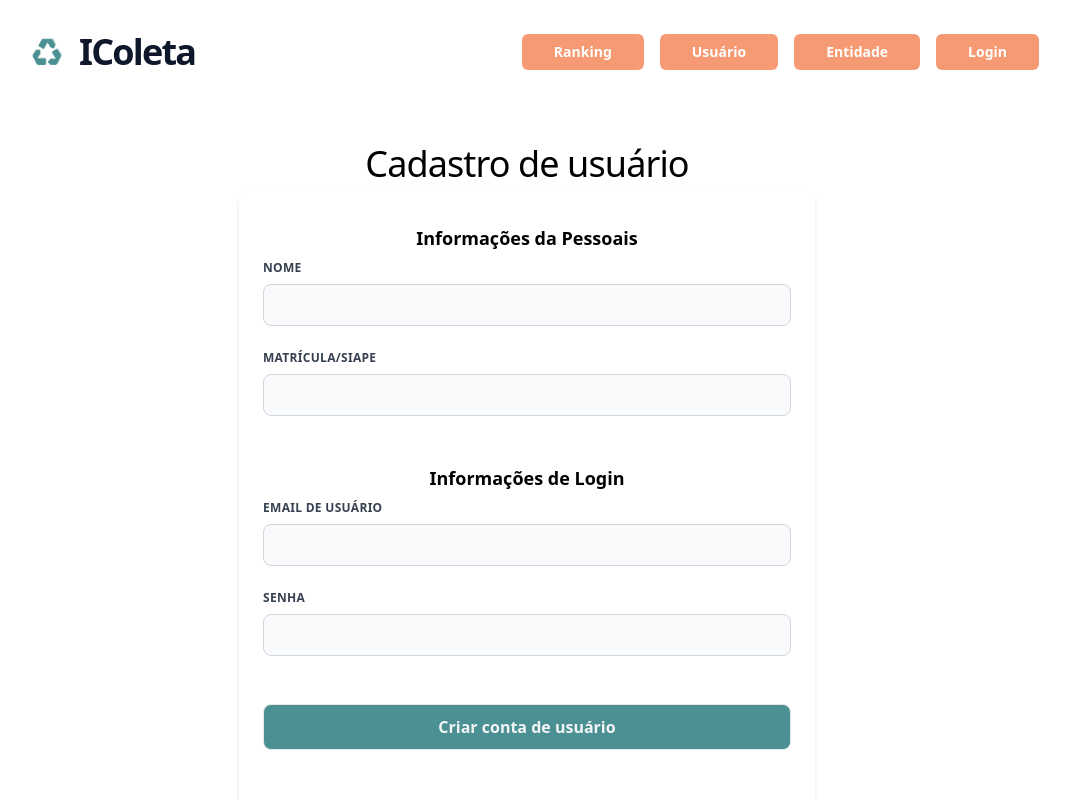
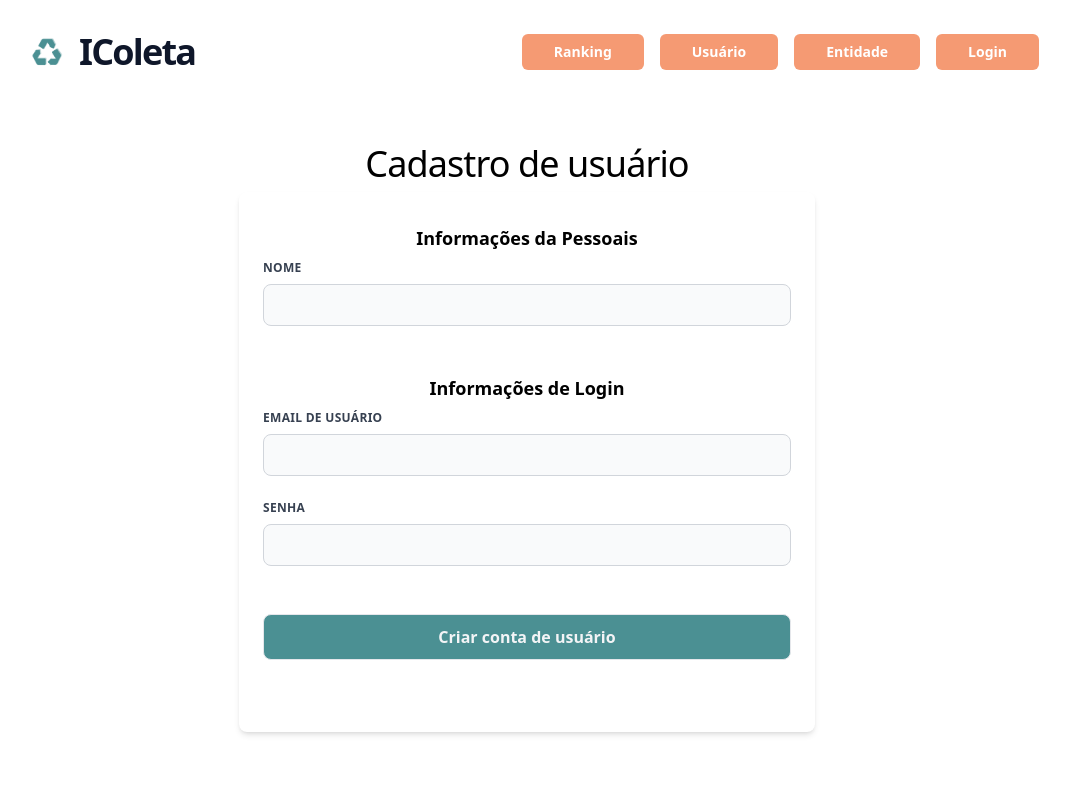
Before and after one commit to icoleta/icoleta-front, a React (Create React App) app: page /usuario/cadastrar in a window 1280 px wide. Shown: the top 800 px of the page, without its empty margins (113-1183 px from the left). Built offline with nearby package versions, Linux system fonts and the light colour scheme; no server answers.

Commit message:
Remove cpf field from user registration

```diff
--- a/src/pages/CadastroUsuario/index.jsx
+++ b/src/pages/CadastroUsuario/index.jsx
@@ -9,7 +9,7 @@ const CadastroUsuario = () => {
   const navigate = useNavigate();
   const { values, errors, handleChange, handleSubmit } = useForm(
     whenSubmitted,
-    ["cpf", "name", "email", "password"]
+    ["name", "email", "password"]
   );
 
   async function whenSubmitted() {
@@ -47,38 +47,6 @@ const CadastroUsuario = () => {
                 errors={errors}
               />
             </div>
-
-            <div class="w-full md:w-full px-3 mb-6">
-              <label
-                class="block uppercase tracking-wide text-gray-700 text-xs font-bold mb-2"
-                htmlFor="cpf"
-              >
-                Matrícula/Siape
-              </label>
-              <Input
-                type="text"
-                id="cpf"
-                name="cpf"
-                onChange={handleChange}
-                errors={errors}
-              />
-            </div>
-
-            {/* <div class="w-full md:w-full px-3 mb-6">
-              <label
-                class="block uppercase tracking-wide text-gray-700 text-xs font-bold mb-2"
-                htmlFor="phone"
-              >
-                Telefone
-              </label>
-              <Input
-                type="text"
-                id="phone"
-                name="phone"
-                onChange={handleChange}
-                errors={errors}
-              />
-            </div> */}
           </div>
           <fieldset className="font-semibold my-2 text-lg text-center">
             Informações de Login
@@ -130,78 +98,6 @@ const CadastroUsuario = () => {
         </form>
       </div>
     </div>
-    // <div className="flex justify-center items-center h-5/6 flex-col">
-    //   <form onSubmit={handleSubmit} className="w-1/6">
-    //     <p className="text-lg mb-4">Cadastro de usuário</p>
-
-    //     <label
-    //       htmlFor="cpf"
-    //       className="block mb-2 text-sm font-medium text-gray-900"
-    //     >
-    //       CPF:
-    //     </label>
-    //     <Input
-    //       type="text"
-    //       id="cpf"
-    //       name="cpf"
-    //       onChange={handleChange}
-    //       errors={errors}
-    //     />
-    //     <br></br>
-
-    //     <label
-    //       htmlFor="name"
-    //       className="block mb-2 text-sm font-medium text-gray-900"
-    //     >
-    //       Nome:
-    //     </label>
-    //     <Input
-    //       type="text"
-    //       id="name"
-    //       name="name"
-    //       onChange={handleChange}
-    //       errors={errors}
-    //     />
-    //     <br></br>
-
-    //     <label
-    //       htmlFor="email"
-    //       className="block mb-2 text-sm font-medium text-gray-900"
-    //     >
-    //       Email:
-    //     </label>
-    //     <Input
-    //       type="email"
-    //       id="email"
-    //       name="email"
-    //       onChange={handleChange}
-    //       errors={errors}
-    //     />
-    //     <br></br>
-
-    //     <label
-    //       htmlFor="password"
-    //       className="block mb-2 text-sm font-medium text-gray-900"
-    //     >
-    //       Senha:
-    //     </label>
-    //     <Input
-    //       type="password"
-    //       id="password"
-    //       name="password"
-    //       onChange={handleChange}
-    //       errors={errors}
-    //     />
-    //     <br></br>
-
-    //     <button
-    //       type="submit"
-    //       className="focus:outline-none text-white bg-blue-500 hover:bg-blue-700 focus:ring-4 focus:ring-blue-300 font-medium rounded-lg text-sm px-5 py-2.5 mr-2 mb-2"
-    //     >
-    //       Criar conta de usuário
-    //     </button>
-    //   </form>
-    // </div>
   );
 };
 
```
